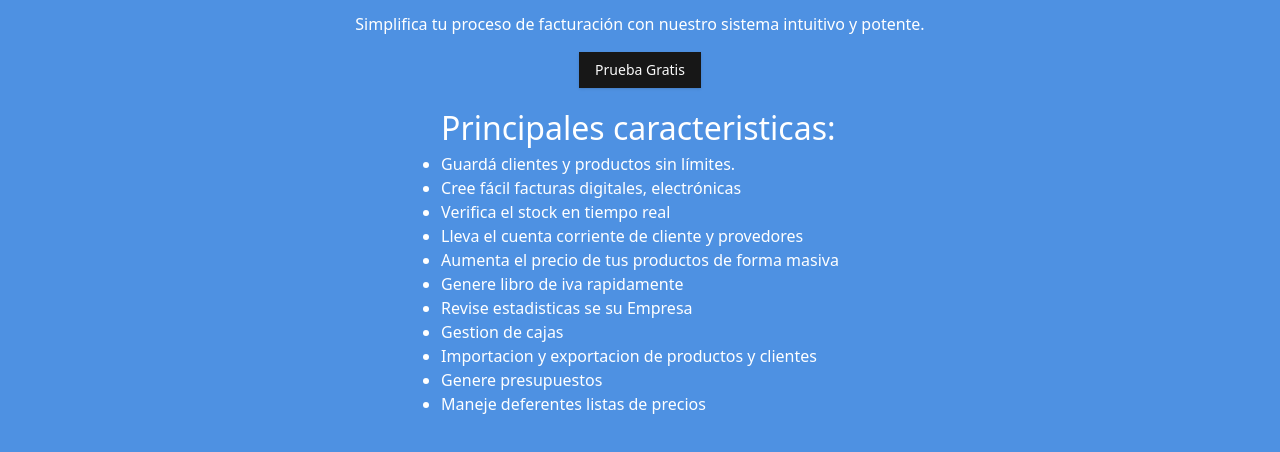
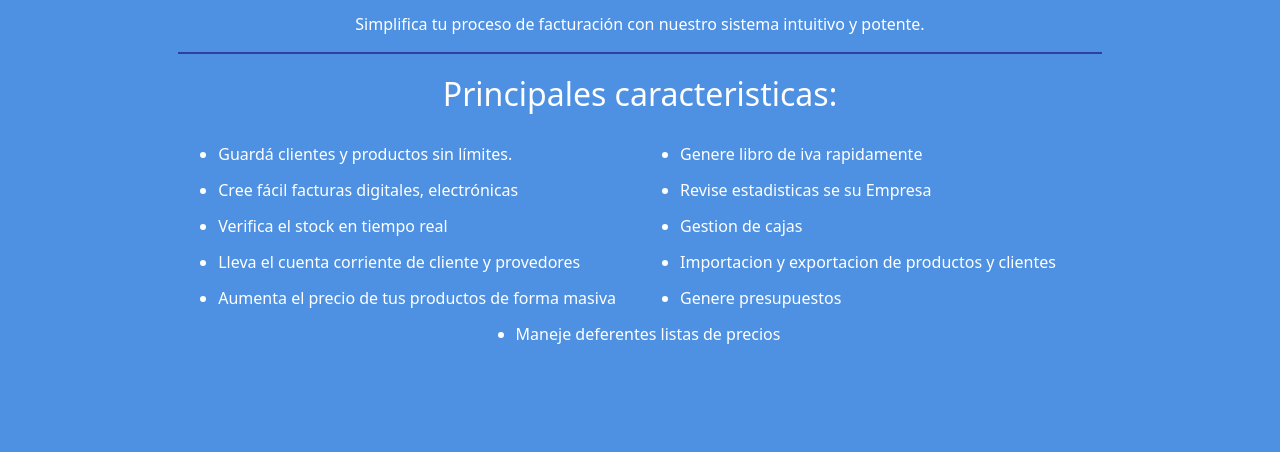
Before and after one commit to anibal317/facturacion, a Next.js app: page /products/invoices in a window 1280 px wide. Shown: the part 248-700 px from the top of the page. Built offline with nearby package versions, Linux system fonts and the light colour scheme; no server answers.

Commit message:
modificando order flow section

```diff
--- a/components/features/MainSection.tsx
+++ b/components/features/MainSection.tsx
@@ -14,24 +14,31 @@ export default function MainSection() {
               Simplifica tu proceso de facturación con nuestro sistema intuitivo y potente.
             </p>
           </div>
-          <Button>Prueba Gratis</Button>
+          <div className="border- border-[#303F9F] border-t-2 w-3/4"></div>
           <div className="space-x-4">
-            <article className="flex items-start text-left">
-              <ul className="list-disc">
             <h1 className="text-[2rem]">Principales caracteristicas:</h1>
+            <article className="flex flex-col items-start text-left">
+              <aside className="gap-16 grid grid-cols-2 pt-6">
+
+                <ul className="space-y-3 list-disc">
                   <li className="">Guardá clientes y productos sin límites.</li>
                   <li className="">Cree fácil facturas digitales, electrónicas</li>
                   <li className="">Verifica el stock en tiempo real</li>
                   <li className="">Lleva el cuenta corriente de cliente y provedores</li>
                   <li className="">Aumenta el precio de tus productos de forma masiva</li>
+                </ul>
+                <ul className="space-y-3 list-disc">
                   <li className="">Genere libro de iva rapidamente</li>
                   <li className="">Revise estadisticas se su Empresa</li>
                   <li className="">Gestion de cajas</li>
                   <li className="">Importacion y exportacion de productos y clientes</li>
                   <li className="">Genere presupuestos</li>
+                </ul>
+              </aside>
+            </article>
+                <ul className="flex justify-center items-center pt-3 list-disc">
                   <li className="">Maneje deferentes listas de precios</li>
                 </ul>
-            </article>
           </div>
         </div>
       </div>
--- a/data/benefitsData.json
+++ b/data/benefitsData.json
@@ -35,11 +35,11 @@
       "isStrikethrough": false
     },
     {
-      "icon": "Unlock",
+      "icon": "FilePenLine",
       "title": "Sin contratos",
       "description": "No pedimos un periodo mínimo de permanencia.",
       "color": "text-blue-600",
-      "isStrikethrough": false
+      "isStrikethrough": true
     },
     {
       "icon": "XCircle",
```
Also changed, not shown: app/colours/ColorPalettes.module.css (renamed from colours/ColorPalettes.module.css), app/colours/ColorPalettes.tsx (renamed from colours/ColorPalettes.tsx), app/colours/page.tsx (renamed from colours/page.tsx). Lines whose indentation alone changed are shown as unchanged.
